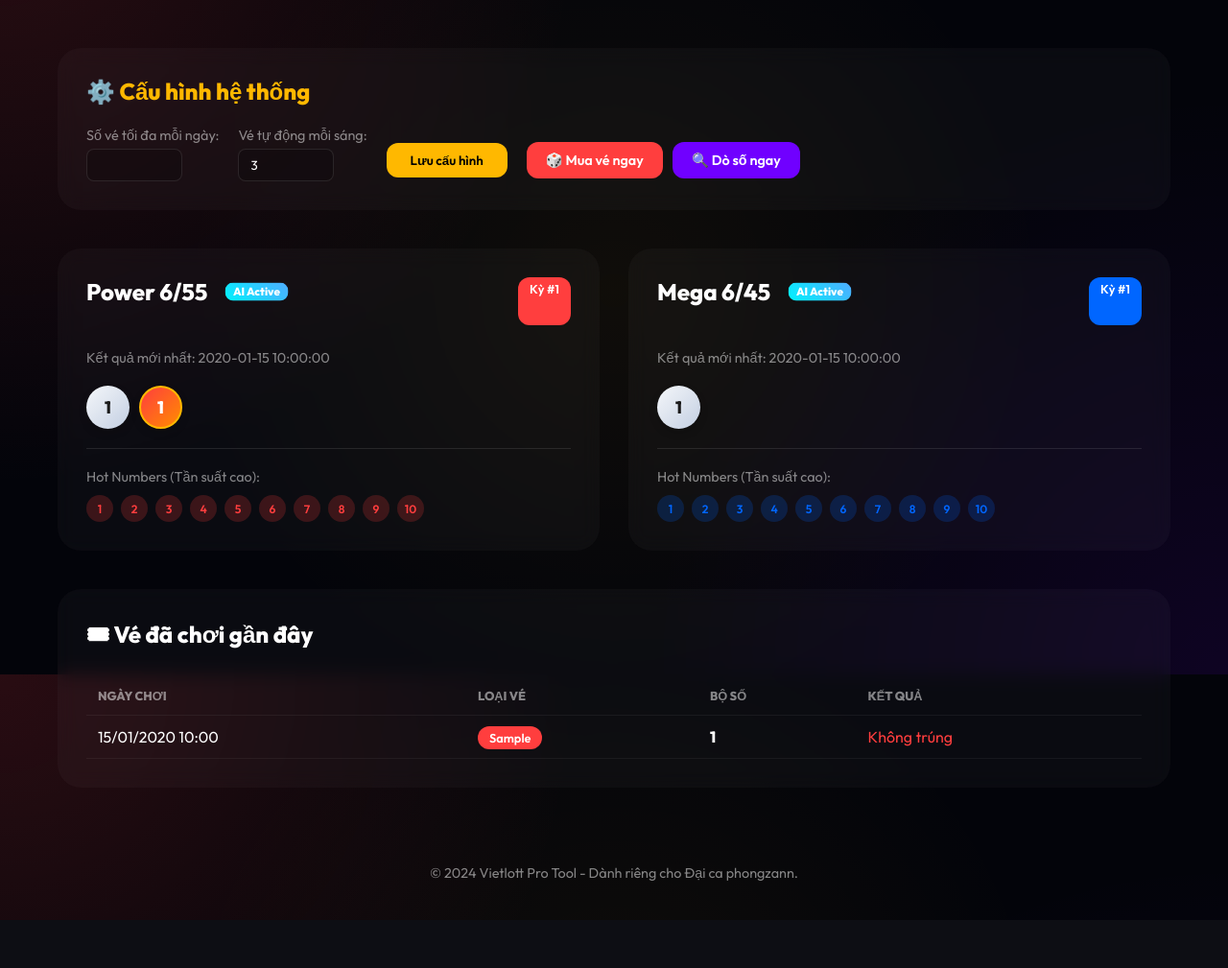
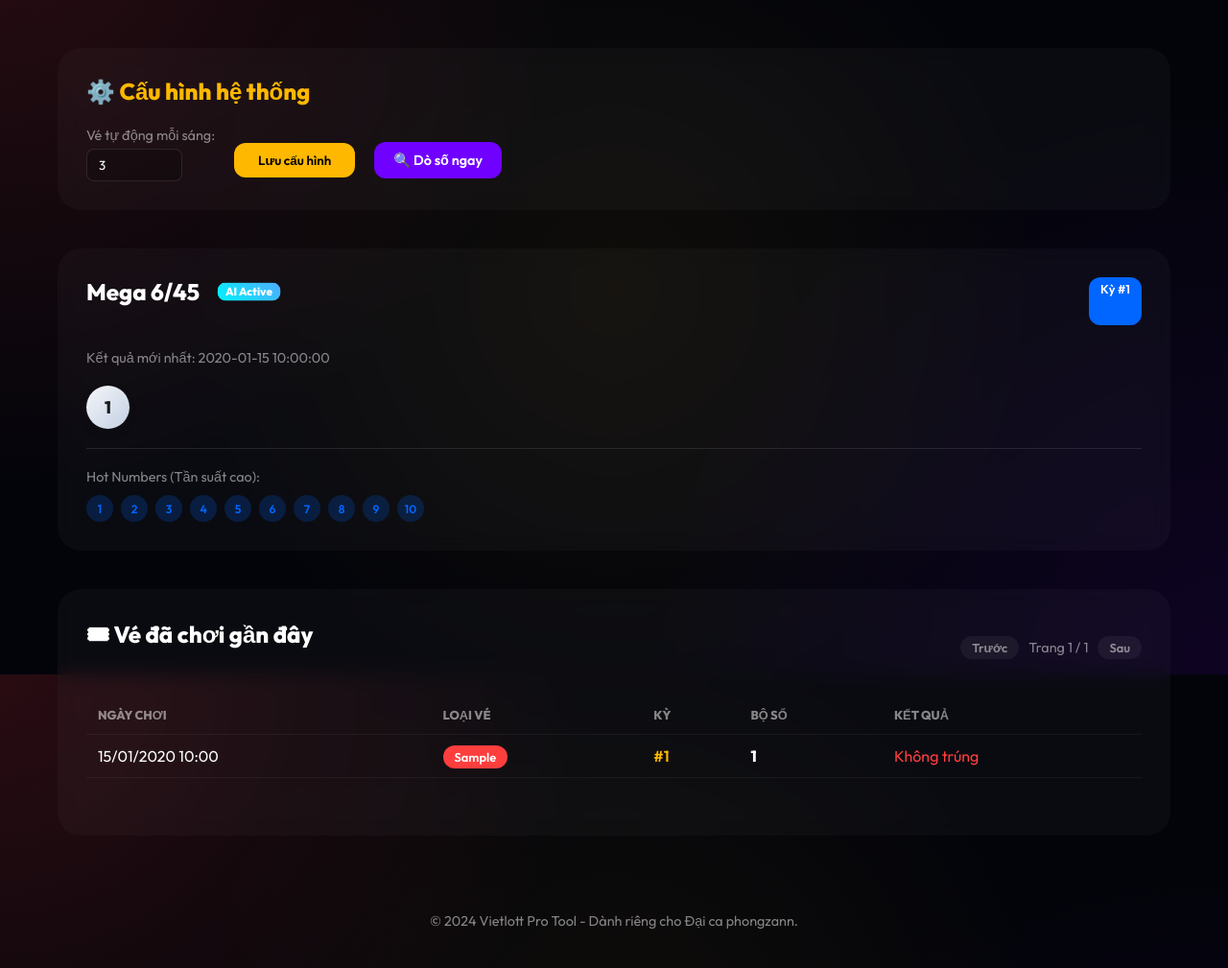
Before and after one commit to phongdev22/vietlot-lottery, a Flask app: page / in a window 1280 px wide. Shown: the part 97-1106 px from the top of the page at 96% size. Before the commit the page ends 1046 px from the top, so only its background shows below. Run offline with Flask 3, Linux system fonts and the light colour scheme; the visitor is signed in with stand-in values (Sample User, id 1); a database or web service that is not in the repository returns one stand-in record (values such as "Sample title").

Commit message:
Update UI patterns, add pagination, improve draw ID logic and fix UnboundLocalError

```diff
--- a/app.py
+++ b/app.py
@@ -5,7 +5,8 @@ from flask_login import LoginManager, UserMixin, login_user, login_required, log
 from database import (
     get_all_history, get_latest_draw, get_config, update_config,
     save_draw_result, get_unpushed_tickets, mark_ticket_checked,
-    get_prediction, draw_history, bot_users, played_tickets, save_played_ticket
+    get_prediction, draw_history, bot_users, played_tickets, save_played_ticket,
+    get_target_draw_id, save_prediction
 )
 from analytics import calculate_stats, get_complex_stats, get_ai_lucky_numbers
 from apscheduler.schedulers.background import BackgroundScheduler
@@ -211,6 +212,8 @@ def auto_buy_job():
     else: # Thứ 3, 5, 7 là 6/55
         game_type = "6/55"
 
+    target_draw_id = get_target_draw_id(game_type)
+
     # Kiểm tra xem hôm nay ĐÃ MUA TỰ ĐỘNG chưa
     today_start = datetime.combine(now_vn.date(), dtime.min).replace(tzinfo=vn_tz)
     auto_exists = played_tickets.find_one({
@@ -240,10 +243,9 @@ def auto_buy_job():
 
     bought_sets = []
     try:
-        from analytics import get_ai_lucky_numbers
         for _ in range(actual_buy):
             nums = get_ai_lucky_numbers(game_type, "balanced")
-            save_played_ticket(chat_id, game_type, nums, is_auto=True)
+            save_played_ticket(chat_id, game_type, nums, draw_id=target_draw_id, is_auto=True)
             bought_sets.append(nums)
 
         # Gửi thông báo tổng hợp qua Telegram
@@ -277,13 +279,27 @@ scheduler.start()
 @app.route('/')
 @login_required
 def index():
+    now_vn = datetime.now(vn_tz)
+    day = now_vn.weekday() # 0=Mon, 6=Sun
+
+    # User's rule: 2 4 6 CN (0 2 4 6) -> 6/45, 3 5 7 (1 3 5) -> 6/55
+    show_45 = day in [0, 2, 4, 6]
+    show_55 = day in [1, 3, 5]
+
     latest_55 = get_latest_draw("6/55")
     latest_45 = get_latest_draw("6/45")
     stats_55 = calculate_stats("6/55")
     stats_45 = calculate_stats("6/45")
     config = get_config()
-    from database import played_tickets
-    recent_tickets = list(played_tickets.find().sort("played_at", -1).limit(10))
+
+    # Pagination for tickets
+    page = request.args.get('page', 1, type=int)
+    per_page = 10
+    total_tickets = played_tickets.count_documents({})
+    total_pages = (total_tickets + per_page - 1) // per_page
+    if total_pages == 0: total_pages = 1
+
+    recent_tickets = list(played_tickets.find().sort("played_at", -1).skip((page - 1) * per_page).limit(per_page))
 
     return render_template('index.html',
                           latest_55=latest_55,
@@ -291,7 +307,11 @@ def index():
                           stats_55=stats_55,
                           stats_45=stats_45,
                           config=config,
-                          tickets=recent_tickets)
+                          tickets=recent_tickets,
+                          show_45=show_45,
+                          show_55=show_55,
+                          page=page,
+                          total_pages=total_pages)
 
 @app.route('/login', methods=['GET', 'POST'])
 def login():
@@ -316,26 +336,10 @@ def logout():
 @app.route('/settings', methods=['POST'])
 @login_required
 def settings():
-    limit = request.form.get('daily_limit', type=int)
     auto_count = request.form.get('auto_buy_count', type=int)
-    if limit or auto_count:
-        update_config(daily_limit=limit, auto_buy_count=auto_count)
+    if auto_count is not None:
+        update_config(auto_buy_count=auto_count)
         flash('Cấu hình đã được cập nhật, Đại ca!', 'success')
-    return redirect(url_for('index'))
-
-@app.route('/manual_buy')
-@login_required
-def manual_buy():
-    """Trigger mua vé thủ công ngay lập tức"""
-    result = auto_buy_job()
-    if result == "ALREADY_BOUGHT":
-        flash('Hôm nay hệ thống đã tự động mua vé rồi, Đại ca không cần mua thêm đâu!', 'warning')
-    elif result == "LIMIT_REACHED":
-        flash('Đại ca đã đạt giới hạn số vé trong ngày rồi ạ.', 'danger')
-    elif result:
-        flash('Em đã mua vé may mắn cho Đại ca rồi nhé! Check Telegram nha.', 'success')
-    else:
-        flash('Có lỗi xảy ra hoặc chưa có ai đăng ký Bot Telegram, Đại ca kiểm tra lại nhé.', 'danger')
     return redirect(url_for('index'))
 
 @app.route('/manual_check')
@@ -365,9 +369,7 @@ def stats_page():
     prediction_55 = get_prediction("6/55", next_id_55)
     if not prediction_55:
         # Generate and save new prediction if not exists
-        from analytics import get_ai_lucky_numbers
         pred_nums = get_ai_lucky_numbers("6/55", "balanced")
-        from database import save_prediction
         save_prediction("6/55", next_id_55, pred_nums)
         prediction_55 = {"numbers": pred_nums, "draw_id": next_id_55}
 
@@ -381,7 +383,6 @@ def stats_page():
         save_prediction("6/45", next_id_45, pred_nums)
         prediction_45 = {"numbers": pred_nums, "draw_id": next_id_45}
 
-    from analytics import calculate_stats
     simple_55 = calculate_stats("6/55")
     simple_45 = calculate_stats("6/45")
 
--- a/database.py
+++ b/database.py
@@ -70,10 +70,11 @@ def update_config(daily_limit=None, auto_buy_count=None):
     if update_data:
         system_config.update_one({"type": "admin_config"}, {"$set": update_data}, upsert=True)
 
-def save_played_ticket(chat_id, game_type, numbers, is_auto=False):
+def save_played_ticket(chat_id, game_type, numbers, draw_id=None, is_auto=False):
     played_tickets.insert_one({
         "chat_id": chat_id,
         "game_type": game_type,
+        "draw_id": draw_id,
         "numbers": sorted([int(n) for n in numbers]),
         "played_at": datetime.now(),
         "checked": False,
@@ -137,3 +138,34 @@ def save_prediction(game_type, draw_id, numbers):
 
 def get_prediction(game_type, draw_id):
     return ai_predictions.find_one({"game_type": game_type, "draw_id": draw_id})
+
+def get_target_draw_id(game_type):
+    from datetime import datetime
+    import pytz
+    vn_tz = pytz.timezone('Asia/Ho_Chi_Minh')
+
+    latest = get_latest_draw(game_type)
+    if not latest:
+        return 1
+
+    now_vn = datetime.now(vn_tz)
+    today_str = now_vn.strftime("%d/%m/%Y")
+
+    # Nếu trong DB đã có kết quả ngày hôm nay, thì chắc chắn là kỳ tiếp theo (+1)
+    if latest.get('draw_date') == today_str:
+        return latest['draw_id'] + 1
+
+    # Xác định xem hôm nay có phải ngày quay của game này không (theo rule của Đại ca)
+    day = now_vn.weekday()
+    is_draw_day = False
+    if game_type == "6/45" and day in [0, 2, 4, 6]:
+        is_draw_day = True
+    elif game_type == "6/55" and day in [1, 3, 5]:
+        is_draw_day = True
+
+    # Nếu đúng ngày quay và đã sau 18h (đang/đã quay), thì ghi cho kỳ tiếp theo nữa
+    if is_draw_day and now_vn.hour >= 18:
+        return latest['draw_id'] + 2
+
+    # Các trường hợp còn lại là kỳ kế tiếp
+    return latest['draw_id'] + 1
--- a/templates/index.html
+++ b/templates/index.html
@@ -222,16 +222,11 @@
             <h2 style="color: var(--secondary)">⚙️ Cấu hình hệ thống</h2>
             <form action="/settings" method="POST" style="display: flex; gap: 20px; align-items: center; flex-wrap: wrap;">
                 <div>
-                    <label style="font-size: 0.9rem; color: var(--text-dim)">Số vé tối đa mỗi ngày:</label><br>
-                    <input type="number" name="daily_limit" value="{{ config.daily_limit }}" style="background: rgba(0,0,0,0.2); border: 1px solid rgba(255,255,255,0.1); color: white; padding: 8px 12px; border-radius: 8px; width: 100px; margin-top: 5px;">
-                </div>
-                <div>
                     <label style="font-size: 0.9rem; color: var(--text-dim)">Vé tự động mỗi sáng:</label><br>
                     <input type="number" name="auto_buy_count" value="{{ config.auto_buy_count }}" style="background: rgba(0,0,0,0.2); border: 1px solid rgba(255,255,255,0.1); color: white; padding: 8px 12px; border-radius: 8px; width: 100px; margin-top: 5px;">
                 </div>
                 <button type="submit" style="background: var(--secondary); color: #000; border: none; padding: 10px 25px; border-radius: 12px; font-weight: 600; cursor: pointer; margin-top: 15px;">Lưu cấu hình</button>
                 <div style="margin-top: 15px; display: flex; gap: 10px;">
-                    <a href="/manual_buy" style="background: var(--primary); color: #fff; text-decoration: none; padding: 10px 20px; border-radius: 12px; font-weight: 600; font-size: 0.9rem;">🎲 Mua vé ngay</a>
                     <a href="/manual_check" style="background: var(--accent); color: #fff; text-decoration: none; padding: 10px 20px; border-radius: 12px; font-weight: 600; font-size: 0.9rem;">🔍 Dò số ngay</a>
                 </div>
 
@@ -249,6 +244,7 @@
 
         <div class="grid">
             <!-- Power 6/55 Card -->
+            {% if show_55 %}
             <div class="card">
                 <div class="game-header">
                     <h2>Power 6/55 <span class="ai-badge">AI Active</span></h2>
@@ -277,8 +273,10 @@
                     </div>
                 </div>
             </div>
+            {% endif %}
 
             <!-- Mega 6/45 Card -->
+            {% if show_45 %}
             <div class="card">
                 <div class="game-header">
                     <h2>Mega 6/45 <span class="ai-badge">AI Active</span></h2>
@@ -304,16 +302,25 @@
                     </div>
                 </div>
             </div>
+            {% endif %}
         </div>
 
         <!-- Recent Tickets Table -->
         <div class="card" style="margin-top: 40px;">
-            <h2>🎟 Vé đã chơi gần đây</h2>
+            <div style="display: flex; justify-content: space-between; align-items: center; margin-bottom: 20px;">
+                <h2>🎟 Vé đã chơi gần đây</h2>
+                <div style="display: flex; gap: 10px; align-items: center;">
+                    <a href="/?page={{ page - 1 }}" class="badge" style="text-decoration: none; background: {{ 'rgba(255,255,255,0.1)' if page > 1 else 'rgba(255,255,255,0.05)' }}; color: {{ 'white' if page > 1 else 'var(--text-dim)' }}; pointer-events: {{ 'auto' if page > 1 else 'none' }}">Trước</a>
+                    <span style="font-size: 0.9rem; color: var(--text-dim)">Trang {{ page }} / {{ total_pages }}</span>
+                    <a href="/?page={{ page + 1 }}" class="badge" style="text-decoration: none; background: {{ 'rgba(255,255,255,0.1)' if page < total_pages else 'rgba(255,255,255,0.05)' }}; color: {{ 'white' if page < total_pages else 'var(--text-dim)' }}; pointer-events: {{ 'auto' if page < total_pages else 'none' }}">Sau</a>
+                </div>
+            </div>
             <table class="stats-table">
                 <thead>
                     <tr>
                         <th>Ngày chơi</th>
                         <th>Loại vé</th>
+                        <th>Kỳ</th>
                         <th>Bộ số</th>
                         <th>Kết quả</th>
                     </tr>
@@ -324,6 +331,7 @@
                         <tr>
                             <td>{{ ticket.played_at.strftime('%d/%m/%Y %H:%M') }}</td>
                             <td><span class="badge {{ 'mega' if ticket.game_type == '6/45' else '' }}">{{ ticket.game_type }}</span></td>
+                            <td><span style="color: var(--secondary); font-weight: 600;">#{{ ticket.draw_id if ticket.draw_id else '---' }}</span></td>
                             <td><strong>{{ ticket.numbers | join(' - ') }}</strong></td>
                             <td>
                                 {% if not ticket.checked %}
@@ -338,13 +346,22 @@
                         {% endfor %}
                     {% else %}
                         <tr>
-                            <td colspan="4" style="text-align: center; color: var(--text-dim); padding: 40px;">
+                            <td colspan="5" style="text-align: center; color: var(--text-dim); padding: 40px;">
                                 Đại ca chưa chơi vé nào. Dùng Bot hoặc /pick để chọn số nha!
                             </td>
                         </tr>
                     {% endif %}
                 </tbody>
             </table>
+
+            <div style="display: flex; justify-content: center; margin-top: 30px; gap: 15px;">
+                {% if page > 1 %}
+                    <a href="/?page={{ page - 1 }}" style="color: var(--text); text-decoration: none; border: 1px solid var(--glass-border); padding: 8px 20px; border-radius: 12px; font-size: 0.9rem;">← Trang trước</a>
+                {% endif %}
+                {% if page < total_pages %}
+                    <a href="/?page={{ page + 1 }}" style="color: var(--text); text-decoration: none; border: 1px solid var(--glass-border); padding: 8px 20px; border-radius: 12px; font-size: 0.9rem;">Trang tiếp →</a>
+                {% endif %}
+            </div>
         </div>
 
         <div class="footer">
```
Also changed, not shown: bot.py (+8 -6 lines).
